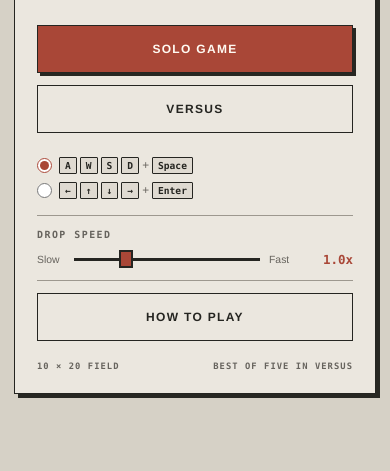
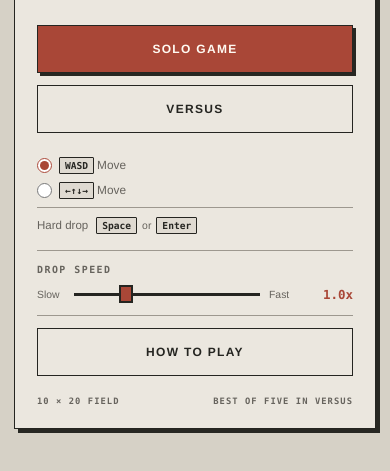
Before and after one commit to Mateeoow/Tetris, a plain HTML site: page index.html in a window 390 px wide. Shown: the part 235-706 px from the top of the page. Drawn offline with Linux system fonts and the light colour scheme.

Commit message:
controls

```diff
--- a/app.js
+++ b/app.js
@@ -556,9 +556,9 @@ class Game {
   }
   _handleSolo(inp, pl, dt) {
     if (!pl.alive) return;
-    let lk, rk, dk, uk, hk, sk;
-    if (this.soloControl === 'wasd') { lk='KeyA'; rk='KeyD'; dk='KeyS'; uk='KeyW'; hk='Space'; sk='KeyC'; }
-    else { lk='ArrowLeft'; rk='ArrowRight'; dk='ArrowDown'; uk='ArrowUp'; hk='Enter'; sk='NumpadDecimal'; }
+    let lk, rk, dk, uk;
+    if (this.soloControl === 'wasd') { lk='KeyA'; rk='KeyD'; dk='KeyS'; uk='KeyW'; }
+    else { lk='ArrowLeft'; rk='ArrowRight'; dk='ArrowDown'; uk='ArrowUp'; }
     if (inp.pressed(lk)) pl.move(-1); else if (inp.down(lk) && inp.dasTick(lk, dt)) pl.move(-1);
     if (inp.pressed(rk)) pl.move(1); else if (inp.down(rk) && inp.dasTick(rk, dt)) pl.move(1);
     if (inp.pressed(uk)) pl.rotate();
@@ -566,8 +566,8 @@ class Game {
       pl.dropAccum += dt;
       while (pl.dropAccum >= SOFT_DROP_INTERVAL) { pl.dropAccum -= SOFT_DROP_INTERVAL; if (pl.softDrop()) { pl.score += SOFT_DROP_PTS; } else break; }
     }
-    if (inp.pressed(hk)) pl.hardDrop();
-    if (inp.pressed(sk)) pl.hold();
+    if (inp.pressed('Space') || inp.pressed('Enter')) pl.hardDrop();
+    if (inp.pressed('KeyC') || inp.pressed('NumpadDecimal')) pl.hold();
   }
   _handleP(inp, pl, dt, num) {
     if (!pl.alive) return;
--- a/index.html
+++ b/index.html
@@ -37,11 +37,17 @@
           <div class="control-select" id="soloControlSelect">
             <div class="control-option">
               <input type="radio" id="ctrlWASD" name="soloControl" value="wasd" checked>
-              <label for="ctrlWASD"><span class="key">A</span><span class="key">W</span><span class="key">S</span><span class="key">D</span> + <span class="key">Space</span></label>
+              <label for="ctrlWASD"><span class="key">WASD</span><span>Move</span></label>
             </div>
             <div class="control-option">
               <input type="radio" id="ctrlArrows" name="soloControl" value="arrows">
-              <label for="ctrlArrows"><span class="key">&larr;</span><span class="key">&uarr;</span><span class="key">&darr;</span><span class="key">&rarr;</span> + <span class="key">Enter</span></label>
+              <label for="ctrlArrows"><span class="key">&larr;&uarr;&darr;&rarr;</span><span>Move</span></label>
+            </div>
+            <div class="control-shared" aria-label="Hard drop with Space or Enter">
+              <span class="control-shared-label">Hard drop</span>
+              <span class="key">Space</span>
+              <span class="control-or">or</span>
+              <span class="key">Enter</span>
             </div>
           </div>
           <button class="btn btn-secondary" id="btnVersus">Versus</button>
@@ -67,11 +73,11 @@
         <div class="controls-grid">
           <div class="controls-col">
             <h3>Solo</h3>
-            <div class="key-row"><span class="key">&larr;</span> Move Left</div>
-            <div class="key-row"><span class="key">&rarr;</span> Move Right</div>
-            <div class="key-row"><span class="key">&darr;</span> Soft Drop</div>
-            <div class="key-row"><span class="key">&uarr;</span> Rotate CW</div>
-            <div class="key-row"><span class="key">Space</span> Hard Drop</div>
+            <div class="key-row"><span class="key">A / &larr;</span> Move Left</div>
+            <div class="key-row"><span class="key">D / &rarr;</span> Move Right</div>
+            <div class="key-row"><span class="key">S / &darr;</span> Soft Drop</div>
+            <div class="key-row"><span class="key">W / &uarr;</span> Rotate CW</div>
+            <div class="key-row"><span class="key">Space / Enter</span> Hard Drop</div>
             <div class="key-row"><span class="key">C</span> Hold</div>
           </div>
           <div class="controls-col">
--- a/styles.css
+++ b/styles.css
@@ -287,7 +287,8 @@ body::after {
 .control-select {
   display: flex;
   align-items: center;
-  gap: 20px;
+  flex-wrap: wrap;
+  gap: 12px 18px;
   padding: 12px 0 4px;
 }
 
@@ -332,6 +333,33 @@ body::after {
   padding: 2px 5px;
   margin-right: 0;
   font-size: 0.6rem;
+}
+
+.control-shared {
+  display: flex;
+  align-items: center;
+  gap: 5px;
+  margin-left: auto;
+  padding-left: 18px;
+  border-left: 1px solid var(--rule);
+  color: var(--muted);
+  font-size: 0.72rem;
+}
+
+.control-shared .key {
+  min-width: auto;
+  margin-right: 0;
+  padding: 2px 5px;
+  font-size: 0.6rem;
+}
+
+.control-shared-label {
+  margin-right: 3px;
+}
+
+.control-or {
+  color: var(--faint);
+  font-size: 0.65rem;
 }
 
 .speed-control {
@@ -717,6 +745,13 @@ body,
     grid-template-columns: 1fr;
   }
   .control-select { flex-direction: column; align-items: flex-start; gap: 8px; }
+  .control-shared {
+    width: 100%;
+    margin-left: 0;
+    padding: 9px 0 0;
+    border-top: 1px solid var(--rule);
+    border-left: 0;
+  }
   .speed-control { grid-template-columns: 1fr 44px; }
   .speed-label { grid-column: 1 / -1; }
   .controls-grid { grid-template-columns: 1fr; gap: 18px; }
```
